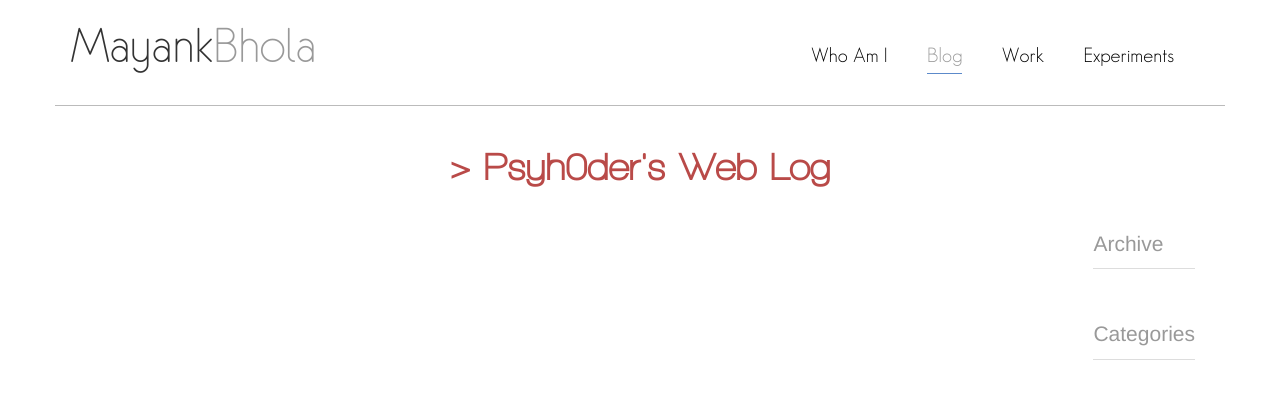
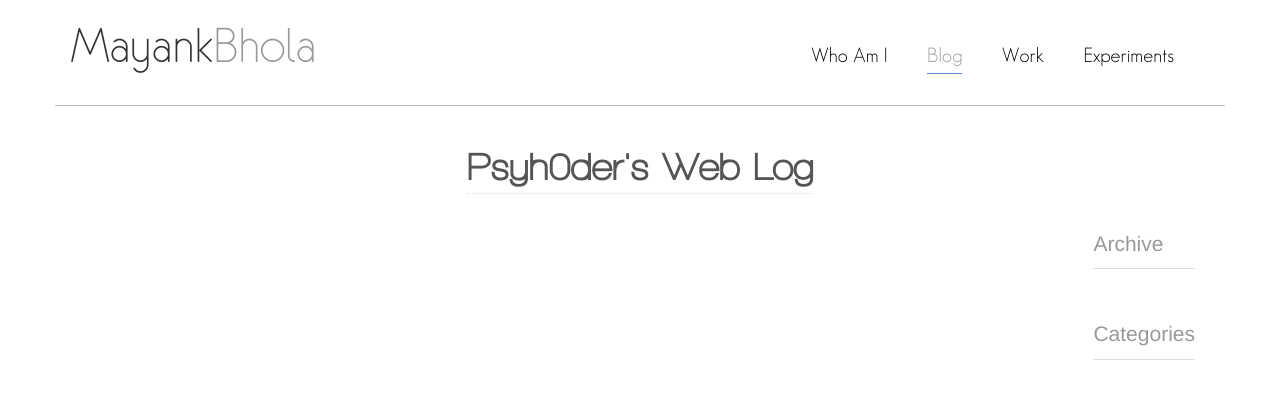
Before and after one commit to psych0der/mayankbhola, a Django app: page /blog/ in a window 1280 px wide. Shown: the part 25-420 px from the top of the page. Run offline with Django 3.2, Linux system fonts and the light colour scheme; data that the repository does not hold is empty; parts of the project's set-up code (start-up, migrations or seed data) failed here and were passed over; some libraries are stand-ins or nearby versions.

Commit message:
UI fixes

```diff
--- a/project_static/bootstrap/css/custom.css
+++ b/project_static/bootstrap/css/custom.css
@@ -112,7 +112,7 @@ src: url(../fonts/eurof35.ttf);
     text-decoration: none;
 }
 
-.subtitile {
+.subtitle {
     clear:both;
     margin-top: 10px;
     padding: 15px;
@@ -120,7 +120,14 @@ src: url(../fonts/eurof35.ttf);
     background-color: #fff;
     font-family: walk;
     font-weight: bold;
-   /* color: #555;*/
+    color: #555;
+
+}
+
+.subtitle-text {
+    padding-bottom:6px;
+    border-bottom: thin dotted #ddd;
+
 }
 
 
--- a/templates/posts.html
+++ b/templates/posts.html
@@ -1,7 +1,7 @@
 {% include 'header.html' %}
     <div class="container">
 
-        <p class="lead subtitile text-danger text-center">> Psyh0der's Web Log </p>
+        <p class="lead subtitle text-center"><span class="subtitle-text"> Psyh0der's Web Log </span></p>
 
 
         <div class="col-md-7">
```
Also changed, not shown: project_static/bootstrap/fonts/Walkway_Black.ttf (added).
